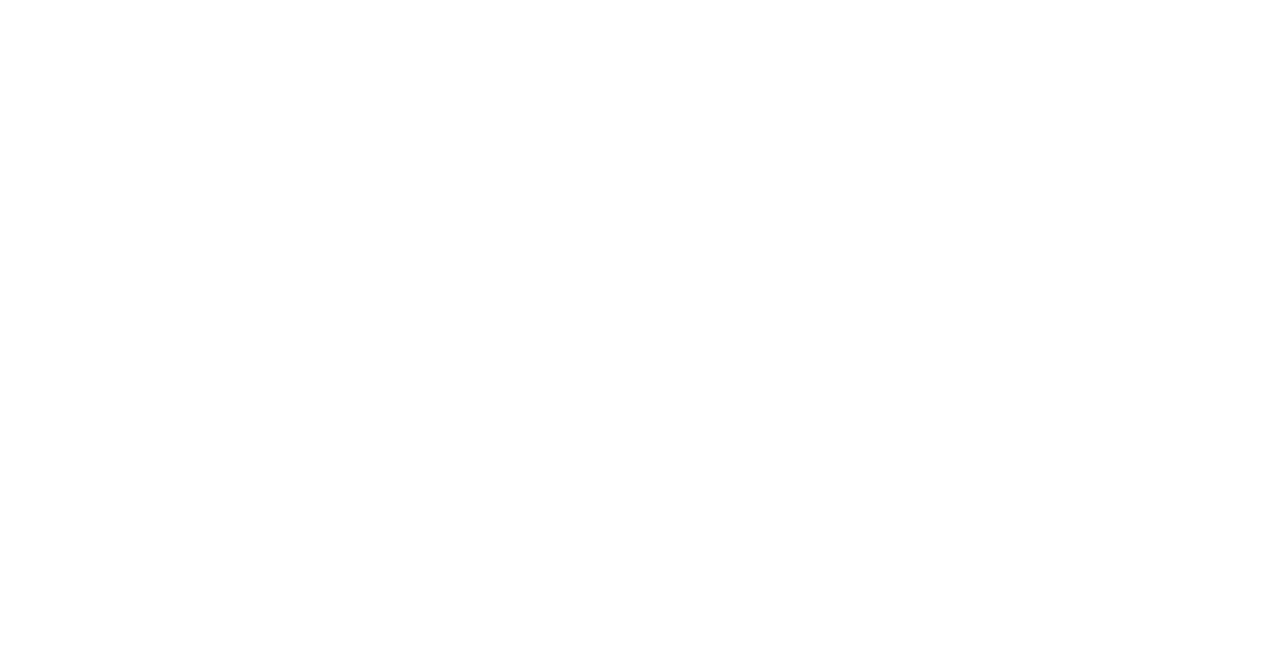
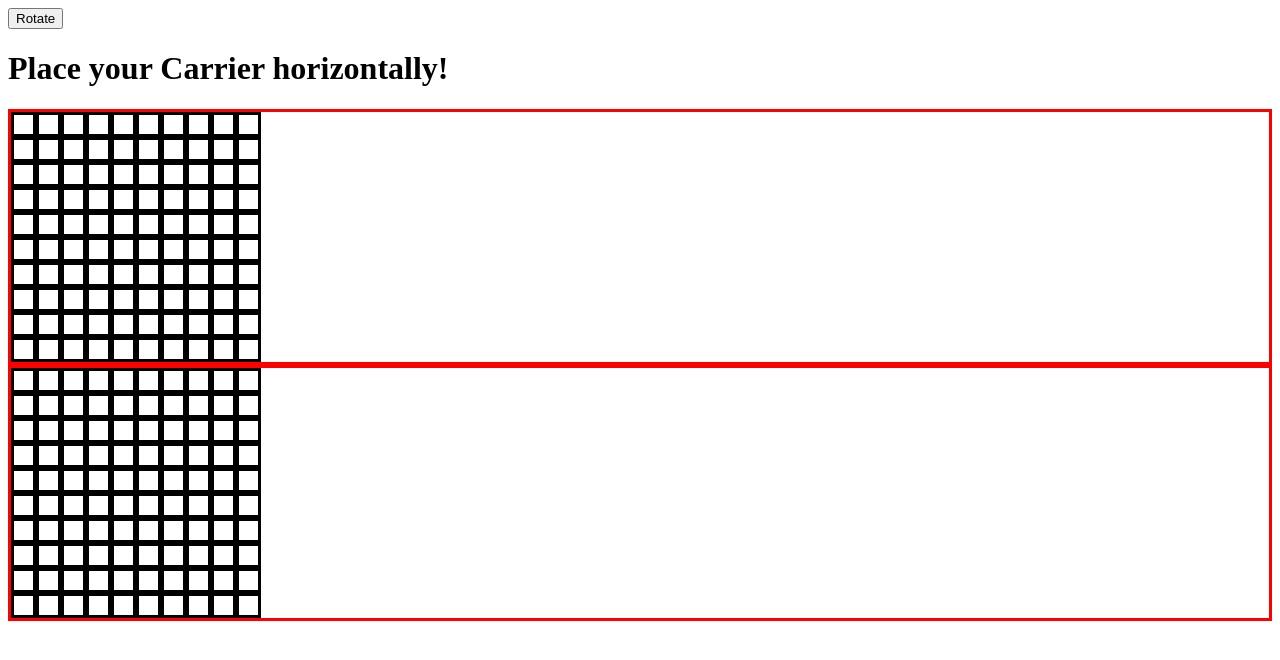
Before and after one commit to sa-myan/battleship-ts, a React (Vite) app: page / in a window 1280 px wide. Shown: the top 660 px of the page. Built offline with nearby package versions, Linux system fonts and the light colour scheme.

Commit message:
Add some react components

```diff
--- a/src/App.tsx
+++ b/src/App.tsx
@@ -1,13 +1,53 @@
+import { useState } from "react";
+import Board from "./components/Board";
+import Game from "./game/Game";
+import Prompt from "./components/Prompt";
+import './styles/style.css'
 
+const game = new Game();
 
 function App() {
+  const [isPlayerTurn, setIsPlayerTurn] = useState(true);
+  const [promptText, setPromptText] = useState("Prepare for battle");
+  const [isGameReady, setIsGameReady] = useState(false);
+  const [placementOrientation, setPlacementOrientation] = useState(
+    "x" as "x" | "y"
+  );
 
+  function handleRotateButtonClick() {
+    placementOrientation == "x"
+      ? setPlacementOrientation("y")
+      : setPlacementOrientation("x");
+  }
 
   return (
     <>
-
+      {isGameReady ? null : (
+        <button onClick={handleRotateButtonClick}>Rotate</button>
+      )}
+      <Prompt promptText={promptText} setPromptText={setPromptText} />
+      <Board
+        self={false}
+        player={game.p2}
+        isPlayerTurn={isPlayerTurn}
+        setIsPlayerTurn={setIsPlayerTurn}
+        setPromptText={setPromptText}
+        isGameReady={isGameReady}
+        setIsGameReady={setIsGameReady}
+        placementOrientation={placementOrientation}
+      />
+      <Board
+        self={true}
+        player={game.p1}
+        isPlayerTurn={isPlayerTurn}
+        setIsPlayerTurn={setIsPlayerTurn}
+        setPromptText={setPromptText}
+        isGameReady={isGameReady}
+        setIsGameReady={setIsGameReady}
+        placementOrientation={placementOrientation}
+      />
     </>
-  )
+  );
 }
 
-export default App
+export default App;
--- /dev/null
+++ b/src/components/Board.tsx
@@ -0,0 +1,54 @@
+import { Dispatch, SetStateAction } from "react";
+import { Player } from "../game/Player";
+import Cell from "./Cell";
+
+interface BoardProps {
+  player: Player;
+  self: boolean;
+  isPlayerTurn: boolean;
+  setIsPlayerTurn: Dispatch<SetStateAction<boolean>>;
+  setPromptText: Dispatch<SetStateAction<string>>;
+  isGameReady: boolean;
+  setIsGameReady: Dispatch<SetStateAction<boolean>>;
+  placementOrientation: "x" | "y";
+}
+
+function Board({
+  player,
+  self,
+  isPlayerTurn,
+  setIsPlayerTurn,
+  setPromptText,
+  isGameReady,
+  setIsGameReady,
+  placementOrientation,
+}: BoardProps) {
+  return (
+    <div className="board">
+      {player
+        .getBoard()
+        .getBoard()
+        .map((row, x) => {
+          return row.map((_, y) => {
+            return (
+              <Cell
+                key={x.toString() + y.toString()}
+                x={x + 1}
+                y={y + 1}
+                player={player}
+                self={self}
+                isPlayerTurn={isPlayerTurn}
+                setIsPlayerTurn={setIsPlayerTurn}
+                setPromptText={setPromptText}
+                isGameReady={isGameReady}
+                setIsGameReady={setIsGameReady}
+                placementOrientation={placementOrientation}
+              />
+            );
+          });
+        })}
+    </div>
+  );
+}
+
+export default Board;
--- /dev/null
+++ b/src/components/Cell.tsx
@@ -0,0 +1,124 @@
+import { useState, useEffect, useRef, Dispatch, SetStateAction } from "react";
+import { Player, ShipPosition } from "../game/Player";
+import { Ships } from "../game/GameBoard";
+import Ship from "../game/Ship";
+
+interface CellProps  {
+  x: number;
+  y: number;
+  player: Player;
+  self: boolean;
+  isPlayerTurn: boolean;
+  setIsPlayerTurn: Dispatch<SetStateAction<boolean>>;
+  setPromptText: Dispatch<SetStateAction<string>>;
+  isGameReady: boolean;
+  setIsGameReady: Dispatch<SetStateAction<boolean>>;
+  placementOrientation: "x" | "y";
+}
+
+function Cell({
+  x,
+  y,
+  player,
+  self,
+  isPlayerTurn,
+  setIsPlayerTurn,
+  setPromptText,
+  isGameReady,
+  setIsGameReady,
+  placementOrientation,
+}: CellProps) {
+  const [cssClassName, setCssClassName] = useState(className());
+
+
+  function createShipList(player: Player) {
+    const list: Ship[] = [];
+    for (let ship in player.getBoard().getShips()) {
+      list.push(player.getBoard().getShips()[ship as keyof Ships]);
+    }
+    return list;
+  }
+
+  const placedShipList = useRef([] as ShipPosition[]);
+
+  const [shipList, setShipList] = useState(createShipList(player))
+
+  function className() {
+    let cn = "cell ";
+    if (self) {
+      cn += "self ";
+      if (player.getBoard().getBoard(x, y).ship) {
+        cn += "ship ";
+      }
+    } else {
+      cn += "enemy ";
+    }
+    if (player.getBoard().getBoard(x, y).hit) {
+      cn += "hit ";
+      if (player.getBoard().getBoard(x, y).ship) {
+        cn += "ship ";
+      }
+    } else {
+      cn += "no-hit ";
+    }
+    return cn;
+  }
+
+  function handleClick() {
+    switch (isGameReady) {
+      case true:
+        if (self || !isPlayerTurn) {
+          return;
+        }
+        const outcome = player.attack(x, y);
+        if (outcome) {
+          setCssClassName(className());
+          setIsPlayerTurn(false);
+        }
+        break;
+      case false:
+        if (!self) {
+          return;
+        }
+        if (shipList.length > 0) {
+          const currentShip = shipList[0];
+          setShipList([...shipList].slice(1))
+          placedShipList.current.push({
+            ship: currentShip as Ship,
+            start: [x, y],
+            dir: placementOrientation,
+          });
+        }
+    }
+  }
+
+  useEffect(() => {
+    switch (isGameReady) {
+      case true:
+        setPromptText(`${player.getName()}'s turn`);
+        if (!self && !isPlayerTurn) {
+          player.attack();
+          setIsPlayerTurn(true);
+        }
+        break;
+      case false:
+        setPromptText(
+          `Place your ${shipList[0].getName()} ${
+            placementOrientation == "x" ? "horizontally" : "vertically"
+          }!`
+        );
+        if (shipList.length == 0) {
+          if (self) {
+            player.placeShips(placedShipList.current);
+          } else {
+            player.placeShipsRandomly();
+          }
+          setIsGameReady(true);
+        }
+    }
+  });
+
+  return <div onClick={handleClick} className={cssClassName}></div>;
+}
+
+export default Cell;
--- /dev/null
+++ b/src/components/Prompt.tsx
@@ -0,0 +1,12 @@
+import { Dispatch, SetStateAction } from "react";
+
+interface PromptProps  {
+    promptText: string,
+    setPromptText: Dispatch<SetStateAction<string>>
+}
+
+const Prompt= ({promptText}:PromptProps) =>{
+    return <h1>{promptText}</h1>
+}
+
+export default Prompt
--- a/src/game/Game.ts
+++ b/src/game/Game.ts
@@ -1,42 +1,29 @@
 import { AiPlayer, Player, ShipPosition } from "./Player";
 
-export default class Game{
-  #p1 = new Player()
-  #p2 = new AiPlayer()
+export default class Game {
+  readonly p1 = new Player();
+  readonly p2 = new AiPlayer();
 
-  placeP1Ships(obj: ShipPosition[]){
-    return this.#p1.placeShips(obj)
+  placeP1Ships(obj: ShipPosition[]) {
+    return this.p1.placeShips(obj);
   }
 
-  placeP2Ships(){
-    return this.#p2.placeShipsRandomly()
+  placeP2Ships() {
+    return this.p2.placeShipsRandomly();
   }
 
-  p1Attack(x:number,y:number){
-    return this.#p1.attack(x,y)
+  checkEnd() {
+    const p1Lost = this.p1.getBoard().areAllSunk();
+    const p2Lost = this.p2.getBoard().areAllSunk();
+
+    if (p1Lost && p2Lost) {
+      return "tie";
+    } else if (p1Lost) {
+      return "p2";
+    } else if (p2Lost) {
+      return "p1";
+    } else {
+      return null;
+    }
   }
-
-  p2Attack(){
-    return this.#p2.attack()
-  }
-
-  checkEnd(){
-    const p1Lost = this.#p1.getBoard().areAllSunk()
-    const p2Lost = this.#p2.getBoard().areAllSunk()
-
-    if (p1Lost && p2Lost){
-      return "tie"
-    }
-    else if (p1Lost){
-      return "p2"
-    }
-    else if (p2Lost){
-      return "p1"
-    }
-    else {
-      return null
-    }
-
-  }
-
 }
--- a/src/game/GameBoard.ts
+++ b/src/game/GameBoard.ts
@@ -1,6 +1,6 @@
 import Ship from "./Ship";
 
-type Cell = { hit: boolean; ship: Ship | null };
+export type Cell = { hit: boolean; ship: Ship | null };
 
 export type Ships = {
   carrier: Ship;
--- /dev/null
+++ b/src/styles/style.css
@@ -0,0 +1,14 @@
+.board{
+    display: grid;
+    grid-template-columns: repeat(10, 25px);
+    grid-template-rows: repeat(10, 25px);
+    border: solid red;
+}
+
+.cell{
+    border: solid black
+}
+
+.ship{
+    background-color: red;
+}
```
